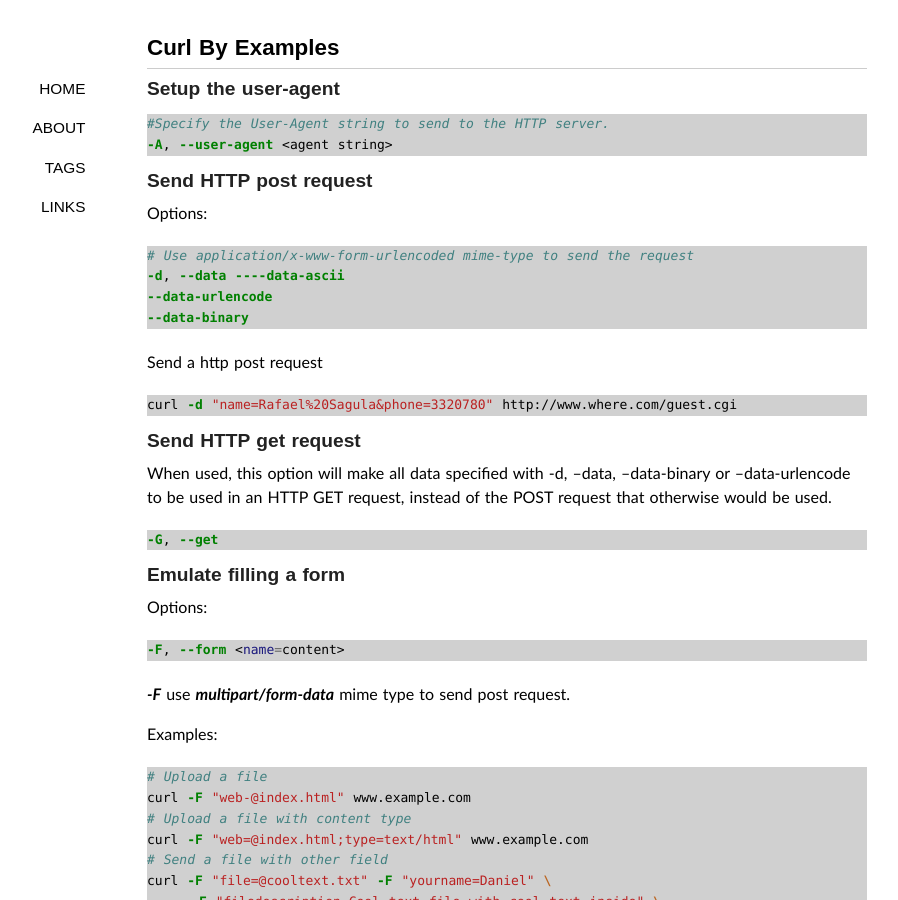
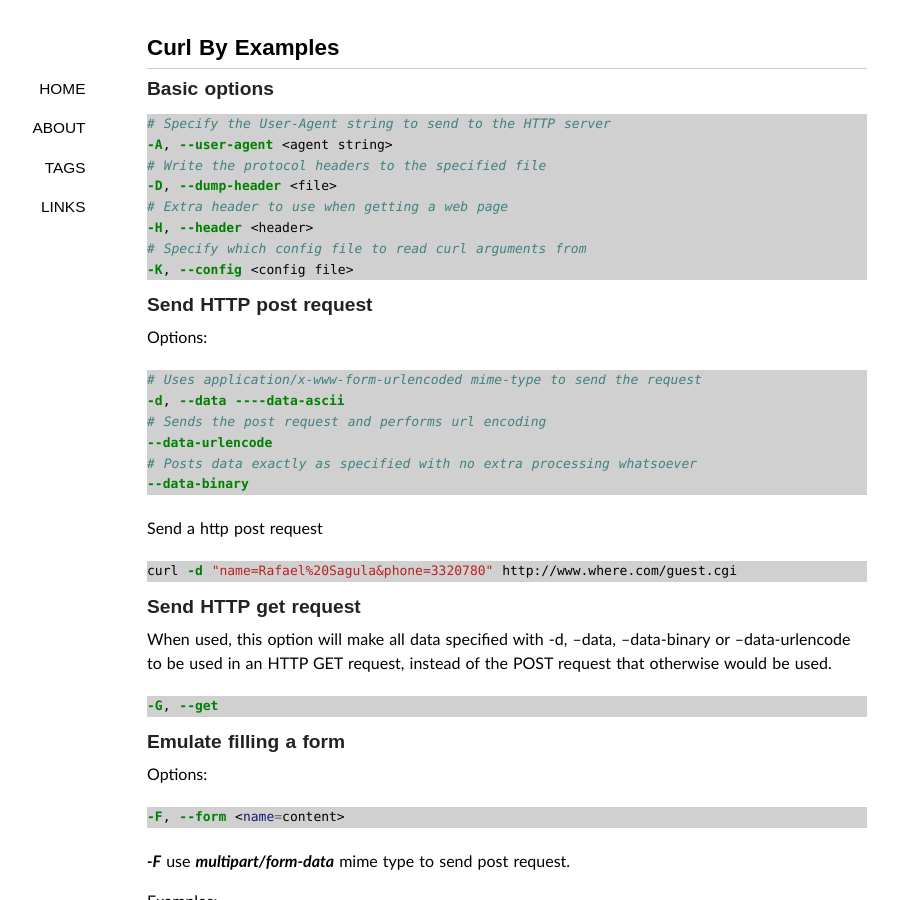
Before and after one commit to lchenn/linchen04.github.io, a Jekyll site: the page built from _posts/2014-10-30-curl-by-examples.md, in a window 1280 px wide and 900 px high. Shown: the whole window, without its empty margins (133-1031 px from the left). Built offline with Jekyll 4.4.1, drawn with Linux system fonts in a browser that asks for light colours; some web fonts are replaced; Markdown is read by kramdown in place of the engine named in the settings; comment, search, counter and statistics services are not loaded.

Commit message:
Reorganized the format

````diff
--- a/_posts/2014-10-30-curl-by-examples.md
+++ b/_posts/2014-10-30-curl-by-examples.md
@@ -6,19 +6,28 @@ tags: "Linux"
 ---
 
 
-### Setup the user-agent
+
+### Basic options
 ```bash
-#Specify the User-Agent string to send to the HTTP server.
+# Specify the User-Agent string to send to the HTTP server
 -A, --user-agent <agent string>
+# Write the protocol headers to the specified file
+-D, --dump-header <file>
+# Extra header to use when getting a web page
+-H, --header <header>
+# Specify which config file to read curl arguments from
+-K, --config <config file>
 ```
 
 ### Send HTTP post request
 Options:
 
 ```bash
-# Use application/x-www-form-urlencoded mime-type to send the request
+# Uses application/x-www-form-urlencoded mime-type to send the request
 -d, --data ----data-ascii
+# Sends the post request and performs url encoding
 --data-urlencode
+# Posts data exactly as specified with no extra processing whatsoever
 --data-binary
 ```
 
@@ -137,5 +146,5 @@ $ curl -T - http://www.upload.com/myfile
 ```
 
 #### Reference
-[Curl manual](http://curl.haxx.se/docs/manual.html)
-[User agent string](http://www.useragentstring.com/pages/useragentstring.php)
+- [Curl manual](http://curl.haxx.se/docs/manual.html)
+- [User agent string](http://www.useragentstring.com/pages/useragentstring.php)
````
